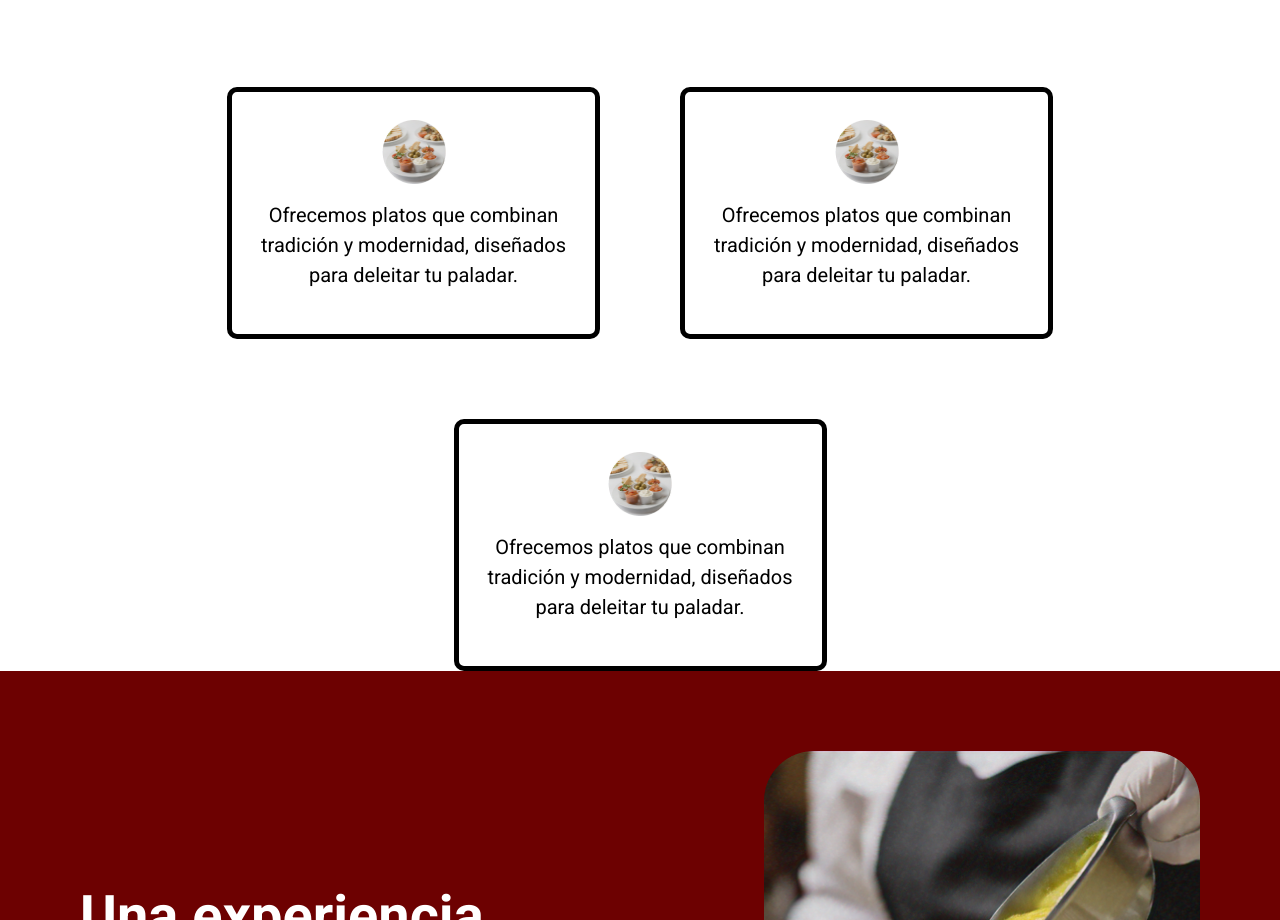
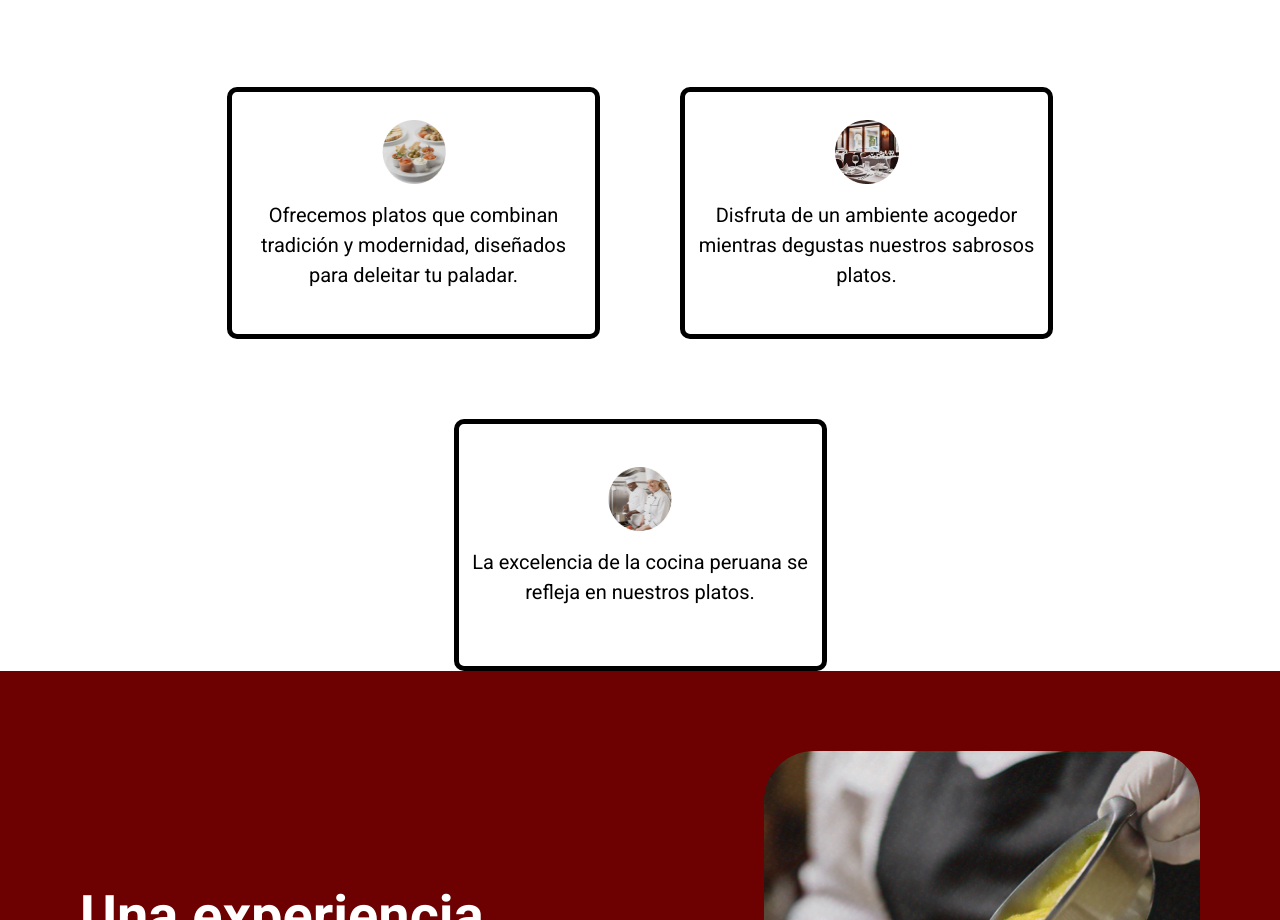
Before and after one commit to 01JuanCarlos/Landing-Page, an Angular app: page / in a window 1280 px wide. Shown: the part 2049-2969 px from the top of the page. Built offline with nearby package versions, Linux system fonts and the light colour scheme.

Commit message:
first commit

```diff
--- a/src/app/components/how-it-works/how-it-works.component.html
+++ b/src/app/components/how-it-works/how-it-works.component.html
@@ -10,14 +10,12 @@
                         paladar.</p>
                 </div>
                 <div class="box">
-                    <img src="assets/images/Platos de comida.png" alt="" width="64" height="64">
-                    <p class="text-hero-2">Ofrecemos platos que combinan tradición y modernidad, diseñados para deleitar tu
-                        paladar.</p>
+                    <img src="assets/images/restaurante.png" alt="" width="64" height="64">
+                    <p class="text-hero-2">Disfruta de un ambiente acogedor mientras degustas nuestros sabrosos platos.</p>
                 </div>
                 <div class="box">
-                    <img src="assets/images/Platos de comida.png" alt="" width="64" height="64">
-                    <p class="text-hero-2">Ofrecemos platos que combinan tradición y modernidad, diseñados para deleitar tu
-                        paladar.</p>
+                    <img src="assets/images/chefs en la cocina.png" alt="" width="64" height="64">
+                    <p class="text-hero-2">La excelencia de la cocina peruana se refleja en nuestros platos.</p>
                 </div>
             </div>
         </div>
```
Also changed, not shown: src/assets/images/chefs en la cocina.png (added), src/assets/images/restaurante.png (added).
